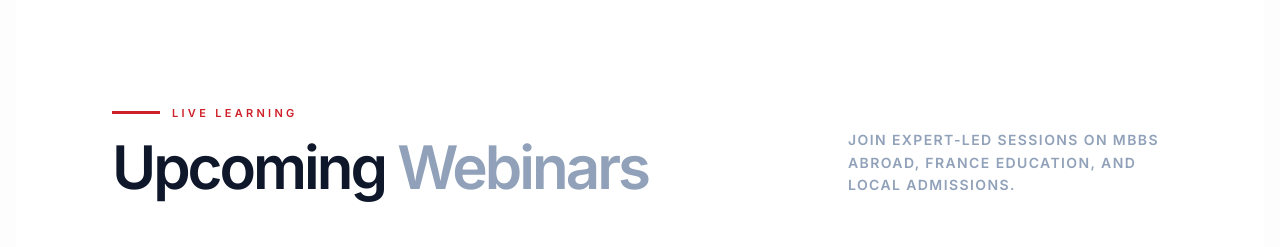
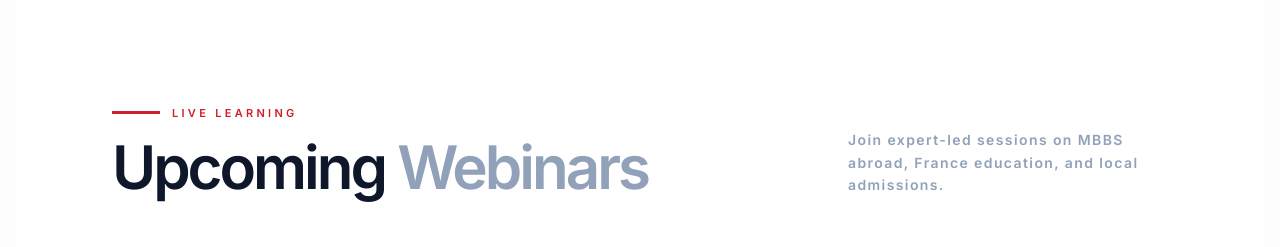
Before and after one commit to BM-ACADEMY/Edu_landing, a React (Vite) app in the folder client/: page / in a window 1280 px wide. Shown: the part 2060-2307 px from the top of the page. Built offline with nearby package versions, Linux system fonts and the light colour scheme.

Commit message:
uppercase fix

```diff
--- a/client/src/sections/meet-our-team-section.jsx
+++ b/client/src/sections/meet-our-team-section.jsx
@@ -25,7 +25,6 @@ export default function UpcomingWebinarsSection() {
   ];
 
   return (
-    // Reduced vertical padding for mobile (py-16 vs py-24)
     <section id="webinars" className='relative py-16 md:py-24 bg-white font-["Plus_Jakarta_Sans"] overflow-hidden'>
 
       {/* Background Decoration */}
@@ -43,13 +42,13 @@ export default function UpcomingWebinarsSection() {
               </span>
             </div>
 
-            {/* Scaled heading for mobile */}
             <h2 className="text-4xl md:text-5xl lg:text-6xl font-[900] text-slate-900 tracking-tighter leading-none">
               Upcoming <span className="text-slate-400">Webinars</span>
             </h2>
           </div>
 
-          <p className="max-w-xs text-sm font-bold text-slate-400 uppercase tracking-widest leading-relaxed">
+          {/* UPDATED: Removed 'uppercase', ensuring strict sentence case with Capital J */}
+          <p className="max-w-xs text-sm font-bold text-slate-400 tracking-widest leading-relaxed">
             Join expert-led sessions on MBBS abroad, France education, and local admissions.
           </p>
         </div>
@@ -72,14 +71,12 @@ export default function UpcomingWebinarsSection() {
               </div>
 
               {/* Content Area */}
-              {/* Reduced padding for mobile (p-6 vs p-8) */}
               <div className="flex flex-col p-6 md:p-8 bg-white flex-1">
                 <div className="mb-3 md:mb-4 flex items-center gap-2 text-xs font-black text-[#CE2029] uppercase tracking-wider">
                   <CalendarIcon className="size-4" />
                   <span>{webinar.date}</span>
                 </div>
 
-                {/* Scaled title for mobile */}
                 <h3 className='text-xl md:text-2xl font-extrabold leading-[1.2] text-[#001F3F] transition-colors group-hover:text-[#CE2029]'>
                   {webinar.topic}
                 </h3>
```
